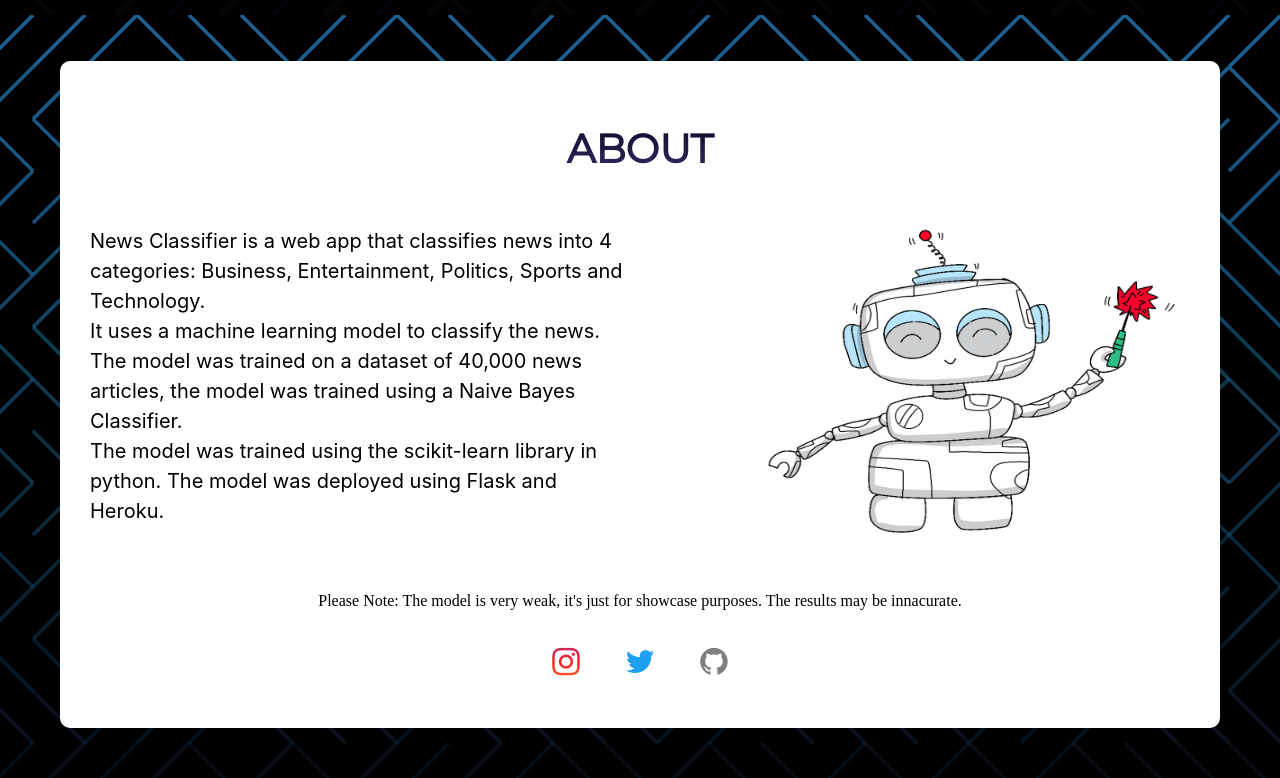
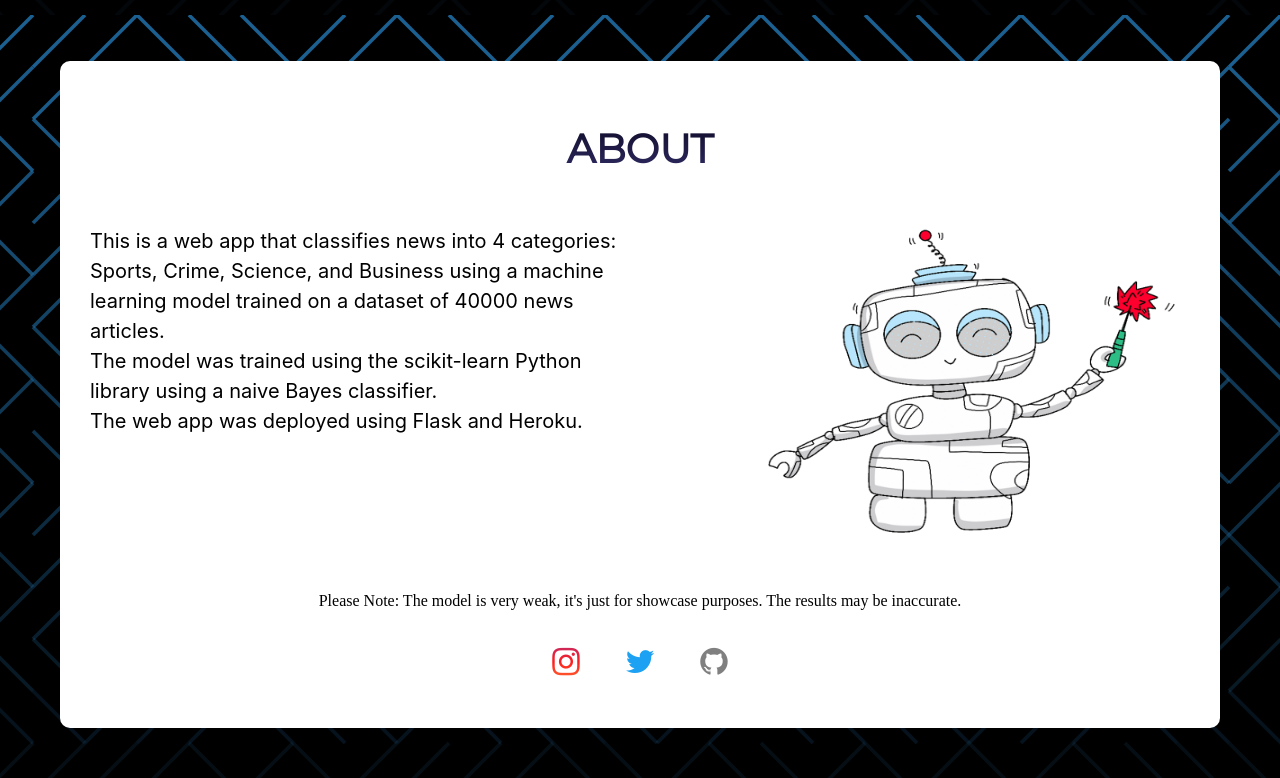
Before and after one commit to ZeleOeO/AI-News-Classifier, a Flask app: page / in a window 1280 px wide. Shown: the part 785-1563 px from the top of the page. Run offline with Flask 3, Linux system fonts and the light colour scheme; parts of the project's set-up code (start-up, migrations or seed data) failed here and were passed over; some web fonts are replaced.

Commit message:
Updated site

```diff
--- a/Templates/index.html
+++ b/Templates/index.html
@@ -1,8 +1,10 @@
 <!DOCTYPE html>
+
 <html lang="en">
+
 <link rel="stylesheet" href="/static/style.css">
-<link rel="stylesheet" href="//fonts.googleapis.com/css?family=Tilt+Prism:wght@400,500,600"/>
-<link rel="stylesheet" href="//fonts.googleapis.com/css?family=Montserrat:wght@400,500,600,700,800"/>
+<link rel="stylesheet" href="//fonts.googleapis.com/css?family=Tilt+Prism:wght@400,500,600" />
+<link rel="stylesheet" href="//fonts.googleapis.com/css?family=Montserrat:wght@400,500,600,700,800" />
 <link rel="stylesheet" href="https://cdnjs.cloudflare.com/ajax/libs/font-awesome/4.7.0/css/font-awesome.min.css">
 
 <head>
@@ -19,22 +21,26 @@
       <p>There are 4 classifications: SPORTS, CRIME, SCIENCE AND BUSINESS</p>
       <br>
       <label for="sentence1">Sentence 1</label>
-          <input type="text" id="sentence1" name="sentence1" placeholder="Enter sentence 1..." value="{{ request.form.get('sentence1', '') }}">
+      <input type="text" id="sentence1" name="sentence1" placeholder="Enter sentence 1..."
+        value="{{ request.form.get('sentence1', '') }}">
       <label for="sentence1" class="green">{{ prediction[0] }}</label>
       <br>
 
       <label for="sentence2">Sentence 2</label>
-          <input type="text" id="sentence2" name="sentence2" placeholder="Enter sentence 2..." value="{{ request.form.get('sentence2', '') }}">
+      <input type="text" id="sentence2" name="sentence2" placeholder="Enter sentence 2..."
+        value="{{ request.form.get('sentence2', '') }}">
       <label for="sentence2" class="green">{{ prediction[1] }}</label>
       <br>
 
       <label for="sentence2">Sentence 3</label>
-          <input type="text" id="sentence3" name="sentence3" placeholder="Enter sentence 3..." value="{{ request.form.get('sentence3', '') }}">
+      <input type="text" id="sentence3" name="sentence3" placeholder="Enter sentence 3..."
+        value="{{ request.form.get('sentence3', '') }}">
       <label for="sentence3" class="green">{{ prediction[2] }}</label>
       <br>
 
       <label for="sentence2">Sentence 4</label>
-          <input type="text" id="sentence4" name="sentence4" placeholder="Enter sentence 4..." value="{{ request.form.get('sentence4', '') }}">
+      <input type="text" id="sentence4" name="sentence4" placeholder="Enter sentence 4..."
+        value="{{ request.form.get('sentence4', '') }}">
       <label for="sentence3" class="green">{{ prediction[3] }}</label>
       <br>
 
@@ -46,17 +52,20 @@
   <div class="center y" style="margin-top: 100px;">
     <h2 class="head2">ABOUT</h2>
     <div class="cent">
-        <p class="aboutpar">News Classifier is a web app that classifies news into 4 categories: Business, Entertainment, Politics, Sports and Technology.<br> It uses a machine learning model to classify the news. The model was trained on a dataset of 40,000 news articles, the model was trained using a Naive Bayes Classifier. <br>The model was trained using the scikit-learn library in python. The model was deployed using Flask and Heroku.</p>
+      <p class="aboutpar">This is a web app that classifies news into 4 categories: Sports, Crime, Science, and Business
+        using a machine learning model trained on a dataset of 40000 news articles.
+        <br>The model was trained using the scikit-learn Python library using a naive Bayes classifier.
+        <br>The web app was deployed using Flask and Heroku.
+      </p>
       <br>
-        <img src="/static/imgs/robot.png"></div>
+      <img src="/static/imgs/robot.png">
+    </div>
+    <blockquote>Please Note: The model is very weak, it's just for showcase purposes. The results may be inaccurate.</blockquote>
 
-        <blockquote>Please Note: The model is very weak, it's just for showcase purposes. The results may be innacurate.</blockquote>
     <a class="fa fa-instagram fa-2x" href="https://www.instagram.com/teni.vk/" target="_blank"></a>
     <a class="fa fa-twitter fa-2x" href="https://twitter.com/ozonichi" target="_blank"></a>
-        <a class="fa fa-github fa-2x"  href="https://github.com/ZeleOeO/AI-News-Classifier" target="_blank"></a>
+    <a class="fa fa-github fa-2x" href="https://github.com/ZeleOeO/AI-News-Classifier" target="_blank"></a>
   </div>
+</body>
 
-
-
-  </body>
 </html>
```
Lines whose indentation alone changed are shown as unchanged.
